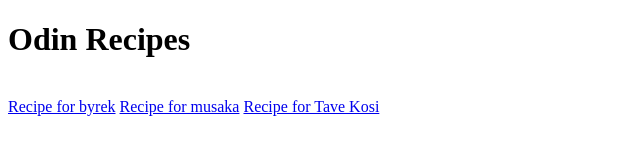
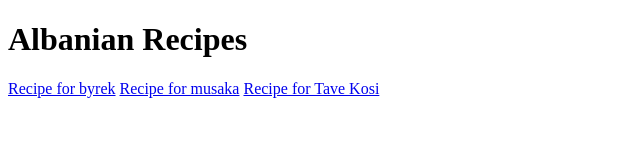
Before and after one commit to henridosku/odin-recipes, a plain HTML site: page index.html in a window 1280 px wide. Shown: the whole page, without its empty margins (0-640 px from the left). Drawn offline with Linux system fonts and the light colour scheme.

Commit message:
add style to the index.html and chnages to body of index for styling purposes

```diff
--- a/index.html
+++ b/index.html
@@ -3,15 +3,17 @@
 
   <head>
     <meta charset="UTF-8">
-
+    <link rel="stylesheet" href="style_index.css">
     <title>Recipes</title>
 
   </head>
 
   <body>
+    <div id="web_title">
+      <h1 id="name_title">Albanian Recipes</h1>
+    </div>
 
-    <h1>Odin Recipes</h1>
-    <br>
+
     <a href="recipes/byrek.html" target="_blank">Recipe for byrek</a>
     <a href="recipes/musaka.html" target="_blank">Recipe for musaka</a>
     <a href="recipes/tavkosi.html" target="_blank">Recipe for Tave Kosi</a>
```
Also changed, not shown: style_index.css (added).
